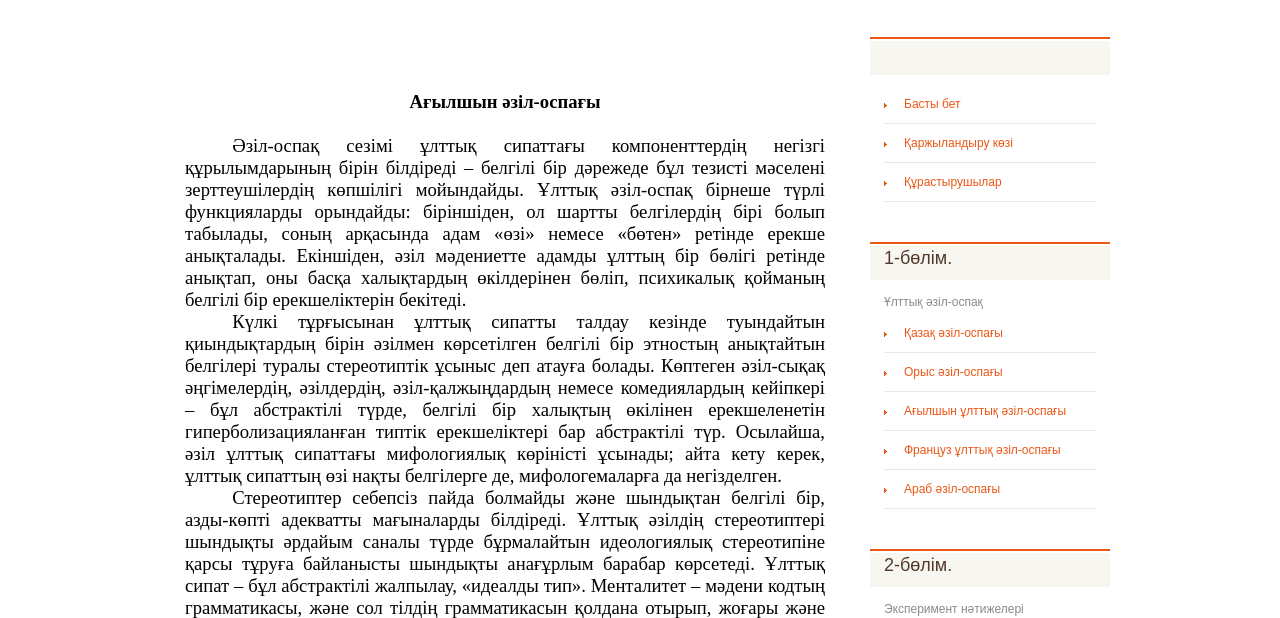
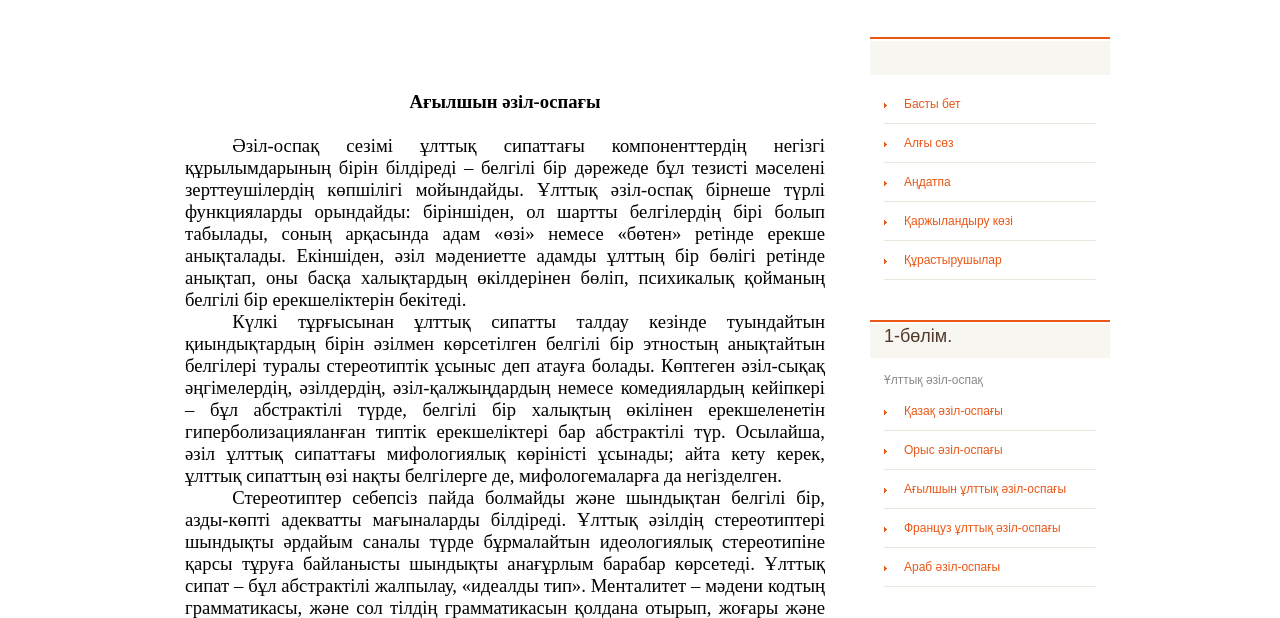
Before and after one commit to zhambulovS/onlinebook, a plain HTML site: page page11.html in a window 1280 px wide. Shown: the part 133-751 px from the top of the page. Drawn offline with Linux system fonts and the light colour scheme.

Commit message:
Update page11.html

```diff
--- a/page11.html
+++ b/page11.html
@@ -524,6 +524,8 @@ face=Calibri>&nbsp;</FONT></o:p></SPAN></P>
 					<h2></h2>
 					<ul>
 						<li><a style="" href="index.html">Басты бет</a></li>
+<li><a style="" href="page8.html">Алғы сөз</a></li>
+<li><a style="" href="page3.html">Аңдатпа</a></li>
 <li><a style="" href="page4.html">Қаржыландыру көзі</a></li>
 <li><a style="" href="page5.html">Құрастырушылар</a></li>
 
```
